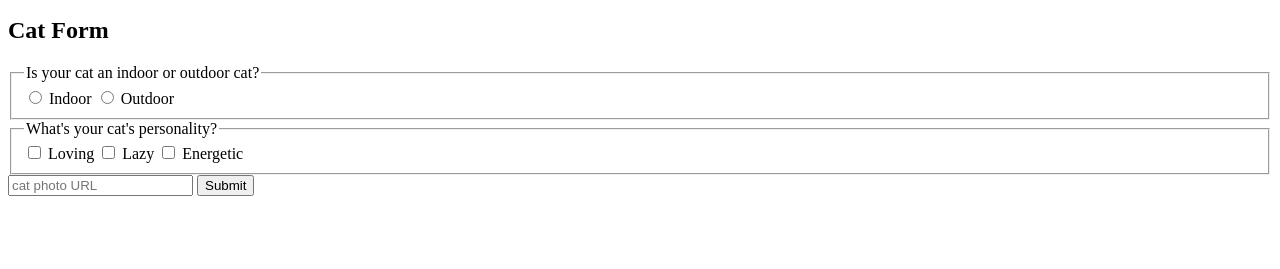
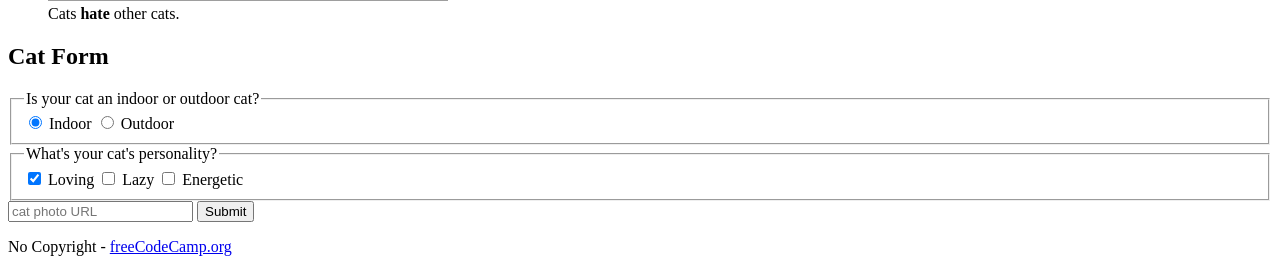
Before and after one commit to divyaparyani67/FreecodecampResponsive-Web-Design-, a plain HTML site: page index.html in a window 1280 px wide. Shown: the part 1393-1662 px from the top of the page. Before the commit the page ends 1597 px from the top, so only its background shows below. Drawn offline with Linux system fonts and the light colour scheme; grey boxes are pictures that could not be loaded.

Commit message:
Complete code for HTML page

```diff
--- a/index.html
+++ b/index.html
@@ -1,4 +1,9 @@
-<html>
+<!DOCTYPE html>
+<html lang="en">
+  <head>
+    <meta charset = 'UTF-8'>
+    <title>CatPhotoApp</title>
+  </head>
   <body>
     <h1>CatPhotoApp</h1>
     <main>
@@ -33,21 +38,27 @@
       </section>
       <section>
         <h2>Cat Form</h2>
-        <fieldset>
+        <form action="https://freecatphotoapp.com/submit-cat-photo">
+          <fieldset>
             <legend>Is your cat an indoor or outdoor cat?</legend>
-            <label><input id="indoor" type="radio" name="indoor-outdoor" value="indoor"> Indoor</label>
+            <label><input id="indoor" type="radio" name="indoor-outdoor" value="indoor" checked> Indoor</label>
             <label><input id="outdoor" type="radio" name="indoor-outdoor" value="outdoor"> Outdoor</label>
           </fieldset>
           <fieldset>
             <legend>What's your cat's personality?</legend>
-            <input id="loving" type="checkbox" name="personality"> <label for="loving">Loving</label>
-            <input id="lazy" type="checkbox" name="personality"> <label for="lazy">Lazy</label>
-            <input id="energetic" type="checkbox" name="personality"> <label for="energetic"> Energetic</label>
+            <input id="loving" type="checkbox" name="personality" value="loving" checked> <label for="loving">Loving</label>
+            <input id="lazy" type="checkbox" name="personality" value="lazy"> <label for="lazy">Lazy</label>
+            <input id="energetic" type="checkbox" name="personality" value="energetic"> <label for="energetic">Energetic</label>
           </fieldset>
           <input type="text" name="catphotourl" placeholder="cat photo URL" required>
           <button type="submit">Submit</button>
-
-        </section>
+        </form>
+      </section>
     </main>
+    <footer>
+      <p>
+        No Copyright - <a href="https://www.freecodecamp.org">freeCodeCamp.org</a>
+      </p>
+    </footer>
   </body>
 </html>
```
